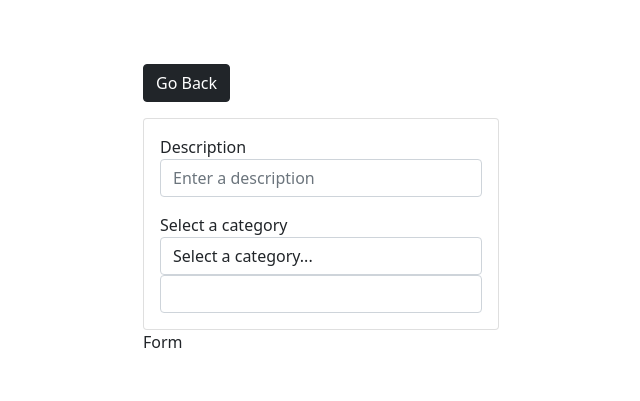
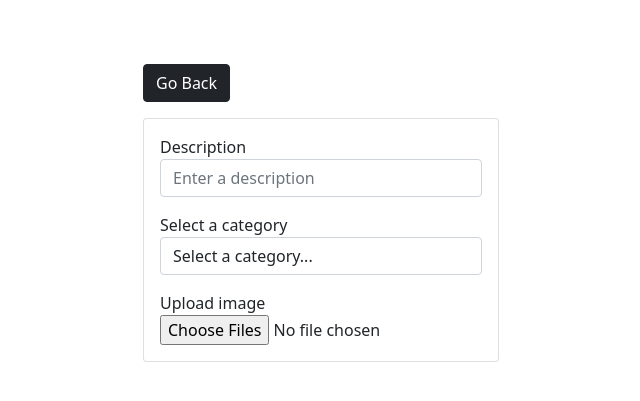
Before and after one commit to BhavyaBibi/Photo-App, a Django app: template photos/templates/photos/add.html in a window 1280 px wide. Shown: the top 401 px of the page, without its empty margins (319-959 px from the left). Run offline with Django 3.2, Linux system fonts and the light colour scheme; the template is opened without the code that fills it: most values are stand-ins (such as "Sample title", 1, 10 or a date in 2020).

Commit message:
views file added for addphoto category

```diff
--- a/photos/templates/photos/add.html
+++ b/photos/templates/photos/add.html
@@ -31,18 +31,23 @@
                             <label>Select a category</label>
                             <select name="category" class="form-control">
                                 <option value='none'>Select a category...</option>
+
+                                {% for category in categories %}
+                                <option value='{{category.id}}'>{{category.name}}</option>
+                                {% endfor %}
+
+                            </select>
                         </div>
 
                         <div class="form-group m-3">
-                            <label>Upload Image</label>
-                            <input type=" file" class="form-control">
+                            <label>Upload image</label>
+                            <input name="images" type="file" multiple class="form-control-file">
                         </div>
+
                     </form>
                 </div>
-                Form
             </div>
         </div>
-    </div>
 </body>
 
 </html>
--- a/photos/views.py
+++ b/photos/views.py
@@ -13,7 +13,11 @@ def viewPhoto(request,pk):
     return render(request, 'photos/photo.html', {'photo': photo})
 
 
-    return render(request,'photos/photo.html')
+
 
 def addPhoto(request):
+    categories = Category.objects.all()
+
+
+    context = {'categories': categories}
     return render(request,'photos/add.html')
```
